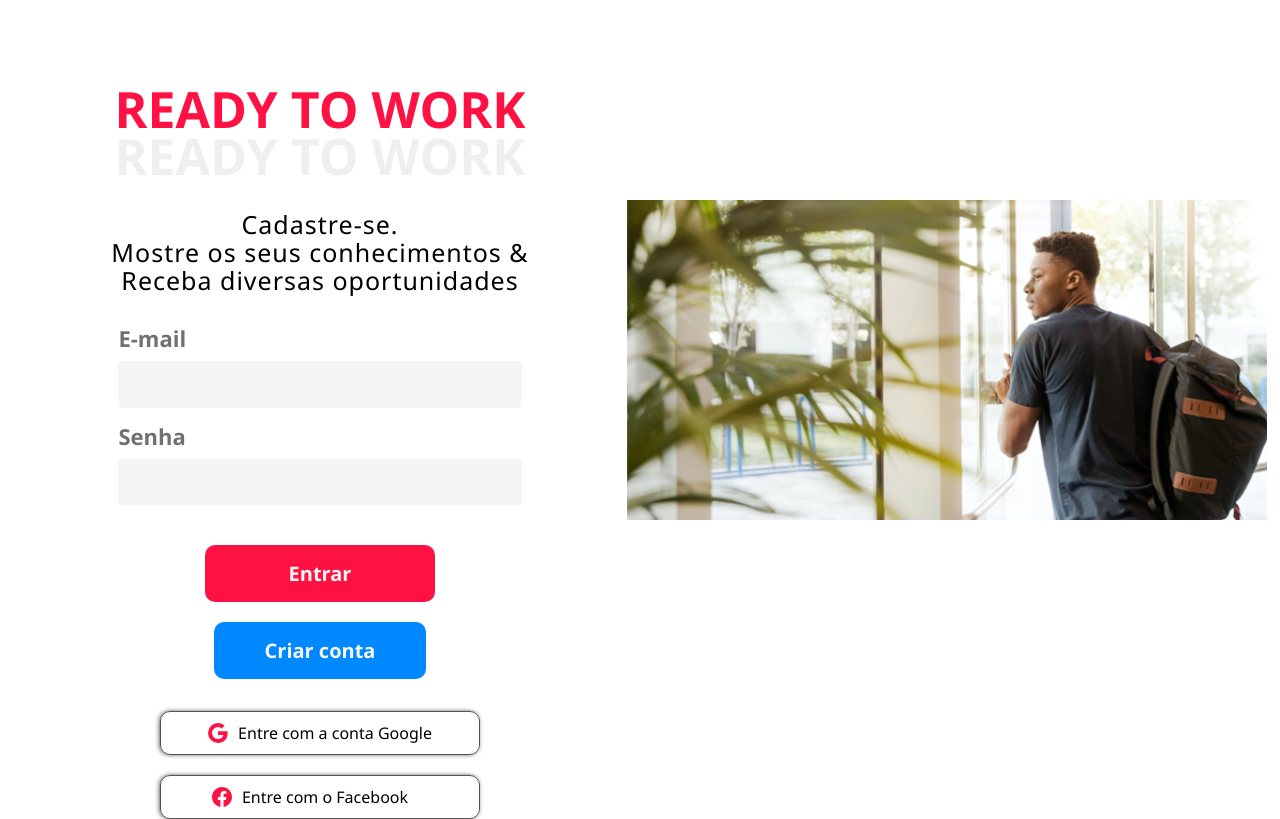
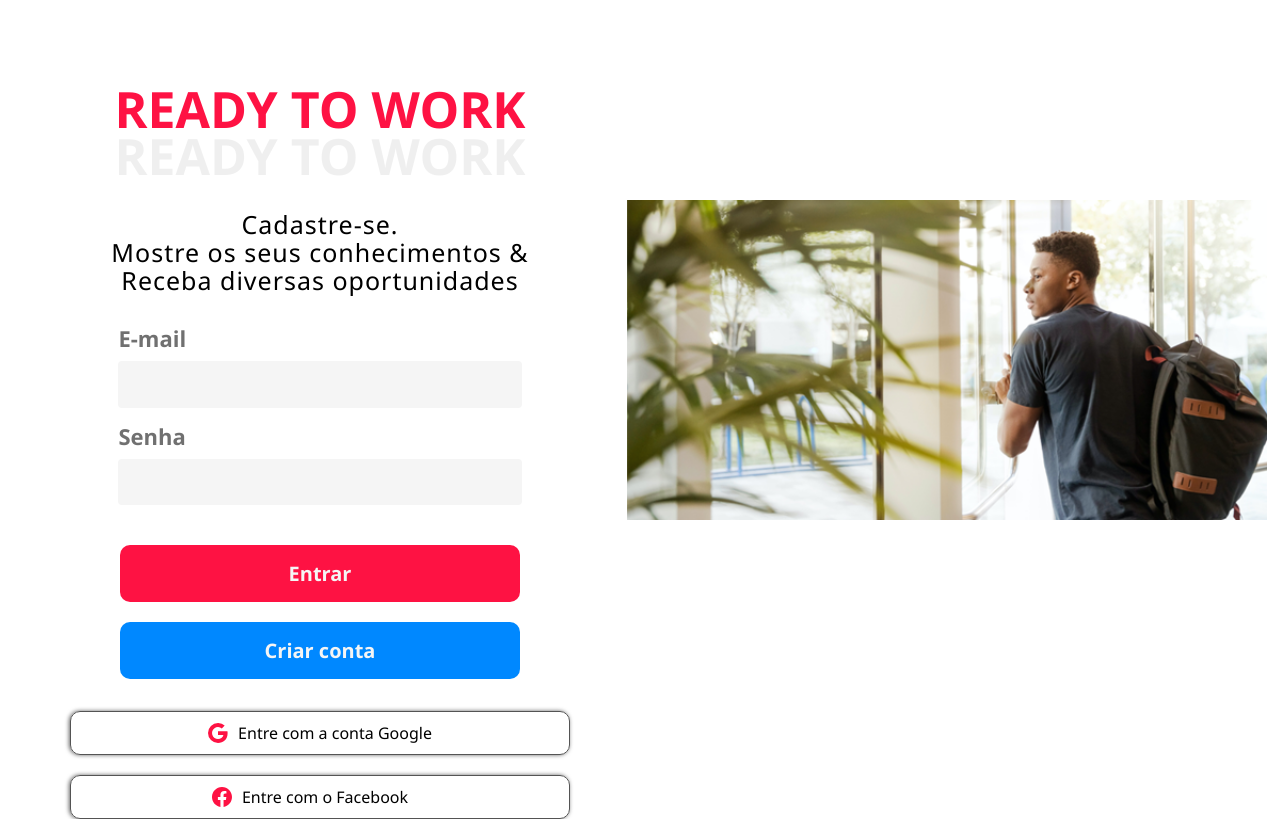
Before and after one commit to EdsonMateus1/projeto_ccr, a Vue app: page / in a window 1280 px wide. Built offline with nearby package versions, Linux system fonts and the light colour scheme; what @jeremyhamm/vue-slider would draw is missing.

Commit message:
ajeitando

```diff
--- a/src/components/Header.vue
+++ b/src/components/Header.vue
@@ -26,7 +26,6 @@ export default {
       try {
         await this.$firebase.auth().signOut();
         localStorage.removeItem("toke-login");
-        console.log("logou");
         this.$router.push({ name: "Login" });
       } catch (error) {
         console.log(error);
@@ -54,6 +53,7 @@ export default {
 }
 .title {
   font-size: 30px;
+  margin: 0px;
 }
 .header-links {
   text-decoration: none;
--- a/src/views/Curriculo.vue
+++ b/src/views/Curriculo.vue
@@ -139,7 +139,7 @@ export default {
 }
 
 .container-form {
-  width: 70%;
+  width: 90%;
   display: flex;
   flex-direction: column;
   margin-top: 1em;
@@ -181,7 +181,7 @@ export default {
   padding: 15px;
   border: none;
   margin-top: 1.4em;
-  width: 55%;
+  width: 70%;
   margin-top: 40px;
   border-radius: 10px;
   background-color: #fe1243;
@@ -257,4 +257,9 @@ export default {
     right: 50px;
   }
 }
+@media (min-width: 1024px) {
+  .container-form {
+    width: 70%;
+  }
+}
 </style>
--- a/src/views/Login.vue
+++ b/src/views/Login.vue
@@ -64,9 +64,6 @@
         <span class="span-access">Entre com o Facebook</span>
       </button>
     </div>
-    <!-- <router-link class="link-register" :to="{ name: 'Sign' }"
-      >Faça seu cadastro</router-link
-    > -->
   </div>
 </template>
 
@@ -209,7 +206,7 @@ export default {
   padding: 15px;
   border: none;
   margin-top: 1.4em;
-  width: 33%;
+  width: 63%;
   margin-top: 20px;
   border-radius: 10px;
   background-color: #0088ff;
@@ -227,7 +224,7 @@ export default {
 .button-access {
   border: 1px solid #545454;
   border-radius: 10px;
-  width: 50%;
+  width: 70%;
   font-size: 20px;
   padding: 10px;
   box-shadow: -1px 0px 4px 0px rgba(0, 0, 0, 0.6);
@@ -321,7 +318,13 @@ export default {
     width: 70%;
   }
   .button-login {
-    width: 40%;
+    width: 400px;
+  }
+  .button-signin {
+    width: 400px;
+  }
+  .button-access {
+    width: 500px;
   }
 }
 </style>
--- a/src/views/Sign.vue
+++ b/src/views/Sign.vue
@@ -38,41 +38,6 @@
 
       <button class="button-login" type="submit">Criar conta</button>
     </form>
-
-    <!-- <div class="container-access">
-      <button class="button-access">
-        <svg
-          style="margin-right: 0px"
-          xmlns="http://www.w3.org/2000/svg"
-          width="20"
-          height="20"
-          fill="#fe1243"
-          class="bi bi-google"
-          viewBox="0 0 16 16"
-        >
-          <path
-            d="M15.545 6.558a9.42 9.42 0 0 1 .139 1.626c0 2.434-.87 4.492-2.384 5.885h.002C11.978 15.292 10.158 16 8 16A8 8 0 1 1 8 0a7.689 7.689 0 0 1 5.352 2.082l-2.284 2.284A4.347 4.347 0 0 0 8 3.166c-2.087 0-3.86 1.408-4.492 3.304a4.792 4.792 0 0 0 0 3.063h.003c.635 1.893 2.405 3.301 4.492 3.301 1.078 0 2.004-.276 2.722-.764h-.003a3.702 3.702 0 0 0 1.599-2.431H8v-3.08h7.545z"
-          />
-        </svg>
-        <span class="span-access">Entre com a conta Google</span>
-      </button>
-      <button class="button-access">
-        <svg
-          style="margin-left: 30px"
-          xmlns="http://www.w3.org/2000/svg"
-          width="20"
-          height="20"
-          fill="#fe1243"
-          class="bi bi-facebook"
-          viewBox="0 0 16 16"
-        >
-          <path
-            d="M16 8.049c0-4.446-3.582-8.05-8-8.05C3.58 0-.002 3.603-.002 8.05c0 4.017 2.926 7.347 6.75 7.951v-5.625h-2.03V8.05H6.75V6.275c0-2.017 1.195-3.131 3.022-3.131.876 0 1.791.157 1.791.157v1.98h-1.009c-.993 0-1.303.621-1.303 1.258v1.51h2.218l-.354 2.326H9.25V16c3.824-.604 6.75-3.934 6.75-7.951z"
-          />
-        </svg>
-        <span class="span-access">Entre com o Facebook</span>
-      </button>
-    </div> -->
   </div>
 </template>
 
@@ -210,7 +175,7 @@ export default {
   padding: 15px;
   border: none;
   margin-top: 1.4em;
-  width: 75%;
+  width: 70%;
   margin-top: 40px;
   border-radius: 10px;
   background-color: #fe1243;
@@ -223,9 +188,9 @@ export default {
 .button-access {
   border: 1px solid #545454;
   border-radius: 10px;
-  width: 70%;
   font-size: 20px;
-  padding: 10px;
+  padding: 1px;
+  width: 100%;
   box-shadow: -1px 0px 4px 0px rgba(0, 0, 0, 0.6);
   color: #0d3358;
   display: flex;
@@ -305,7 +270,7 @@ export default {
     width: 70%;
   }
   .button-login {
-    width: 50%;
+    width: 400px;
   }
 }
 </style>
```
